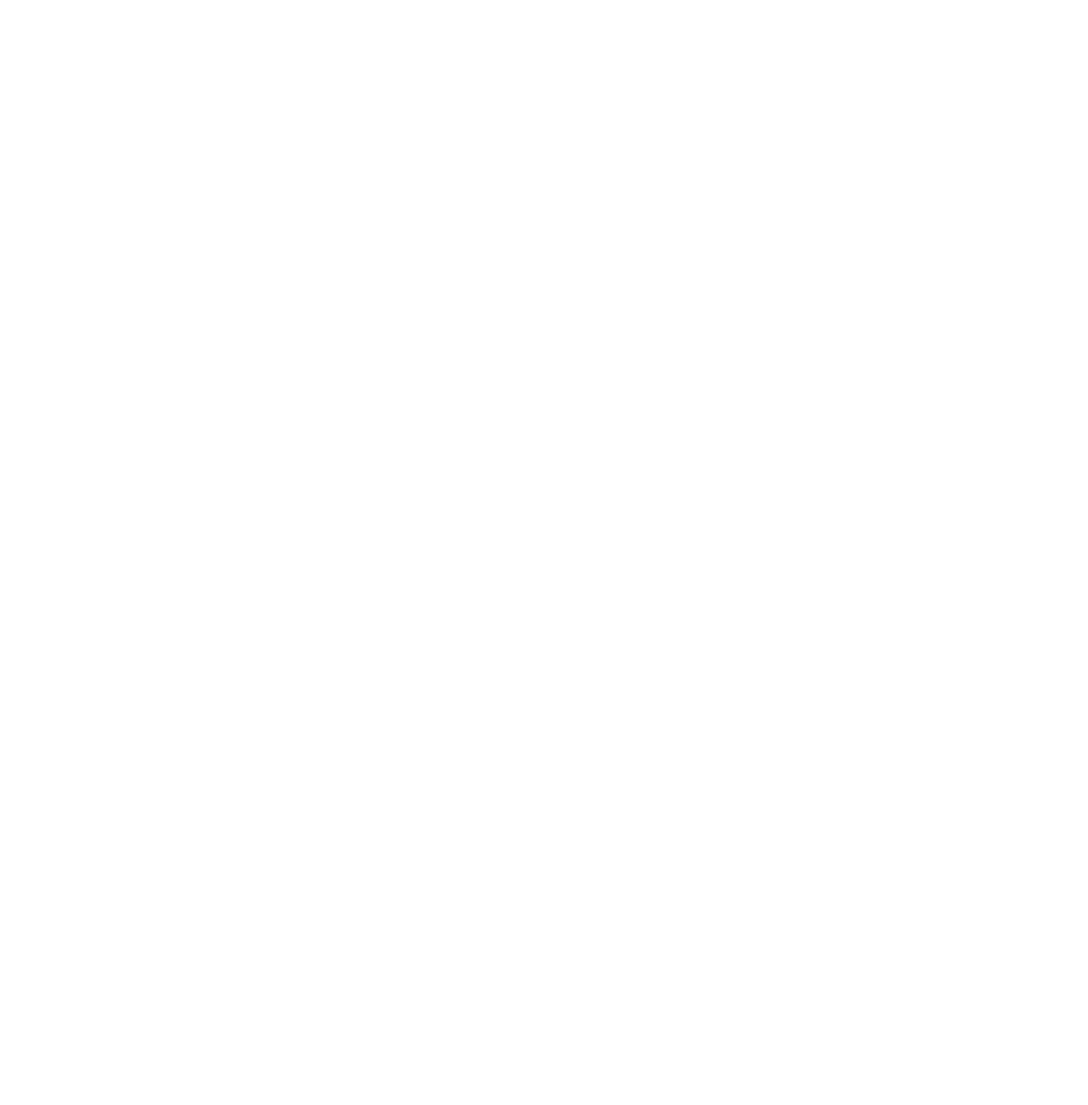
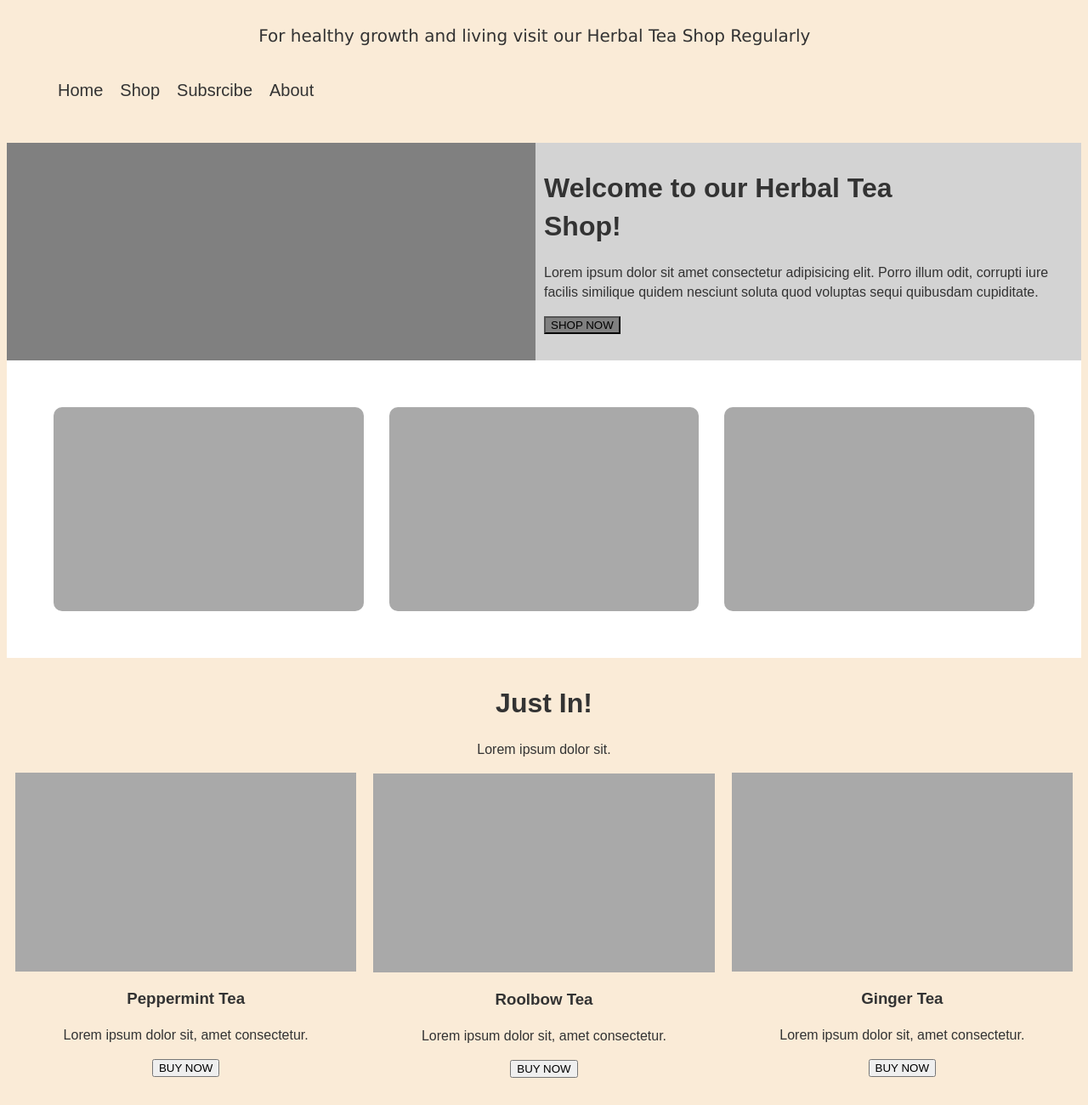
Before and after one commit to Pro123-Inyang/First-commit, a plain HTML site: page index.html in a window 1280 px wide. Shown: the top 1300 px of the page at 85% size. Before the commit the page ends 800 px from the top, so only its background shows below. Drawn offline with Linux system fonts and the light colour scheme.

Commit message:
Project Update

```diff
--- a/index.html
+++ b/index.html
@@ -0,0 +1,114 @@
+<!DOCTYPE html>
+<html lang="en">
+<head>
+    <meta charset="UTF-8">
+    <meta name="viewport" content="width=device-width, initial-scale=1.0">
+    <title>Project</title>
+    <link rel="stylesheet" href="promise.css">
+</head>
+<body>
+
+<div class="Container">
+ <div class="header">
+            <p>For healthy growth and living visit our Herbal Tea Shop Regularly</p>
+        </div>
+
+        <div class="content">
+            <div class="B">
+            <nav>
+                <ul>
+                    <li><a href="#">Home</a></li>
+                    <li><a href="#">Shop</a></li>
+                    <li><a href="#">Subsrcibe</a></li>
+                    <li><a href="#">About</a></li>
+                </ul>
+
+            </nav>
+
+         </div>
+
+        </div>
+           <div class="Banner">
+             <div class="Y">
+
+             </div>
+        <div class="Z">
+            <H1>Welcome to our Herbal Tea <br>Shop!</H1>
+            <P>Lorem ipsum dolor sit amet consectetur adipisicing elit. Porro illum odit, corrupti iure facilis similique quidem nesciunt soluta quod voluptas sequi quibusdam
+                cupiditate.</P>
+                <div>
+                    <button data-tool="Tooltip">SHOP NOW</button>
+                </div>
+        </div>
+        </div>
+           </div>
+
+
+       <div class="Gallery">
+
+         <div class="C">
+
+         </div>
+        <div class="D">
+
+        </div>
+        <div class="E">
+
+        </div>
+       </div>
+
+
+    <div class="info">
+
+            <div class="Peppermint">
+            <div class="a">
+
+            </div>
+            <div class="b">
+                <h3>Peppermint Tea</h3>
+                <p>Lorem ipsum dolor sit, amet consectetur.</p>
+                     <button data-tool="Tooltip">BUY NOW</button>
+            </div>
+        </div>
+
+        <div class="Roolbow">
+            <div class="just">
+            <h1>Just In!</h1>
+            <p>Lorem ipsum dolor sit. </p>
+        </div>
+            <div class="a">
+
+            </div>
+            <div class="b">
+                <h3>Roolbow Tea</h3>
+                <p>Lorem ipsum dolor sit, amet consectetur.</p>
+                     <button data-tool="Tooltip">BUY NOW</button>
+            </div>
+         </div>
+
+        <div class="Ginger">
+            <div class="a">
+
+            </div>
+            <div class="b">
+                <h3>Ginger Tea</h3>
+                <p>Lorem ipsum dolor sit, amet consectetur.</p>
+                     <button data-tool="Tooltip">BUY NOW</button>
+            </div>
+         </div>
+
+    </div>
+
+    <div class="Features">
+        <h1>Love Our Tea?</h1>
+        <p>Lorem ipsum dolor sit amet consectetur adipisicing elit. Nemo ipsum
+            cupiditate temporibus nesciunt ut numquam, quae voluptate perferendis iusto sunt esse
+            culpa suscipit eaque voluptates odio
+            fugit labore! Velit, esse!</p>
+             <button data-tool="Tooltip">Sign up</button>
+             <p>Lorem ipsum, dolor sit amet</p>
+    </div>
+</div>
+
+</body>
+</html>
--- a/promise.css
+++ b/promise.css
@@ -0,0 +1,272 @@
+@media(min-width:768px){
+    .header{
+        display: flex;
+    }
+    .content{
+        display: flex;
+    }
+    .Banner{
+        display: flex;
+    }
+    .Gallery{
+        display: flex;
+    }
+    .info{
+        display: flex;
+    }
+    .Features{
+        display: flex;
+    }
+}
+:root{
+    --primary: #ddd;
+    --dark: #333;
+    --light: #fff;
+    --shadow: 0 1px 5px rgba(104, 104, 104, 0.8);
+
+}
+
+html{
+    box-sizing: border-box;
+    font-family: Arial, Helvetica, sans-serif;
+    color: var(--dark);
+}
+
+body{
+    background:antiquewhite ;
+    line-height: 1.4;
+
+  }
+
+
+.B ul{
+    display: flex;
+    list-style-type: none;
+    align-items: left;
+    justify-content: left;
+
+}
+
+ul li a{
+    padding:0 20px;
+    text-decoration: none;
+    color: #333;
+    font-size: 20px;
+
+}
+li a::after{
+    content:'';
+    display: block;
+    height: 4px;
+    width: 0;
+    background:darkgrey;
+    transition: all  .5s;
+
+}
+li a:hover::after{
+    width: 100%;
+}
+.inputBx input{
+    max-width: 40%;
+}
+
+.Banner{
+    display: flex;
+    flex-direction: row;
+
+}
+.header{
+    display: flex;
+    text-align: center;
+    justify-content: center;
+    width: 97vw;
+}
+
+
+.header p{
+    font-size: 20px;
+    font-family: Verdana, Geneva, Tahoma, sans-serif;
+    width: 120vw;
+
+}
+
+.Z{
+    width: 50%;
+    background: lightgrey;
+    text-align: left;
+    justify-content: center;
+    justify-items: left;
+    padding: 10px;
+    padding-bottom: 30px;
+}
+.Z h1{
+   text-align: left;
+}
+.Z button{
+    align-items: left;
+    justify-content: center;
+    justify-items: center;
+    background:gray ;
+}
+.Y{
+    width: 50%;
+    background:  gray;
+
+}
+
+.Y button{
+    align-items: center;
+    justify-items: center;
+}
+
+.Gallery{
+    display: flex;
+    height: 100%;
+    background: #fff;
+    padding: 40px;
+
+
+
+}
+ .just {
+    text-align: top;
+    justify-content: top;
+
+}
+.C{
+    background: darkgrey;
+    width: 100%;
+    height: 100%;
+    align-items: center;
+    justify-content: center;
+    flex: 1;
+    margin: 15px;
+    height:30vh;
+    border-radius: 10px;
+ }
+
+.D{
+   background: darkgrey;
+    width: 100%;
+    height: 100%;
+    align-items: center;
+    justify-content: center;
+    flex: 1;
+    margin: 15px;
+    height:30vh;
+     border-radius: 10px;
+
+}
+
+.E{
+   background: darkgrey;
+    width: 100%;
+    height: 100%;
+    align-items: center;
+    justify-content: center;
+    flex: 1;
+    height:30vh ;
+    margin: 15px;
+     border-radius: 10px;
+}
+
+.info {
+   display: flex;
+
+   height: 100%;
+   margin-bottom: 290px;
+
+
+
+}
+
+.info .just {
+    align-items: center;
+    justify-content: flex-start;
+}
+
+
+.Peppermint{
+    flex: 1;
+    text-align: center;
+    justify-content: center;
+    justify-items: center;
+    padding: 10px;
+    padding-bottom: 30px;
+    align-items: center;
+    background-size: 500%;
+
+
+}
+.Peppermint .a {
+    background: darkgrey;
+    width: 100%;
+    height: 100%;
+    align-items: center;
+    justify-content: center;
+    flex: 1;
+    margin-top: 125px;
+}
+
+.Peppermint .b{
+    flex: 1;
+    width: 100%;
+    height: 100%;
+
+}
+
+.Roolbow{
+    flex: 1;
+    text-align: center;
+    justify-content: center;
+    justify-items: center;
+    padding: 10px;
+    padding-bottom: 30px;
+
+}
+.Roolbow .a{
+     background: darkgrey;
+    width: 100%;
+    height: 100%;
+    align-items: center;
+
+}
+
+
+
+
+.Ginger{
+    flex: 1;
+    text-align:center;
+    justify-content: center;
+    justify-items: center;
+    padding: 10px;
+    padding-bottom: 30px;
+
+}
+
+.Ginger .a{
+     background: darkgrey;
+    width: 100%;
+    height: 100%;
+    align-items: center;
+     margin-top: 125px;
+}
+
+
+
+.Features{
+text-align: center;
+    justify-content: center;
+    align-items: center;
+    display: flex;
+    flex-direction:column ;
+
+}
+
+.Features .h1{
+    text-align: center;
+    justify-content: center;
+    align-items: center;
+
+}
```
